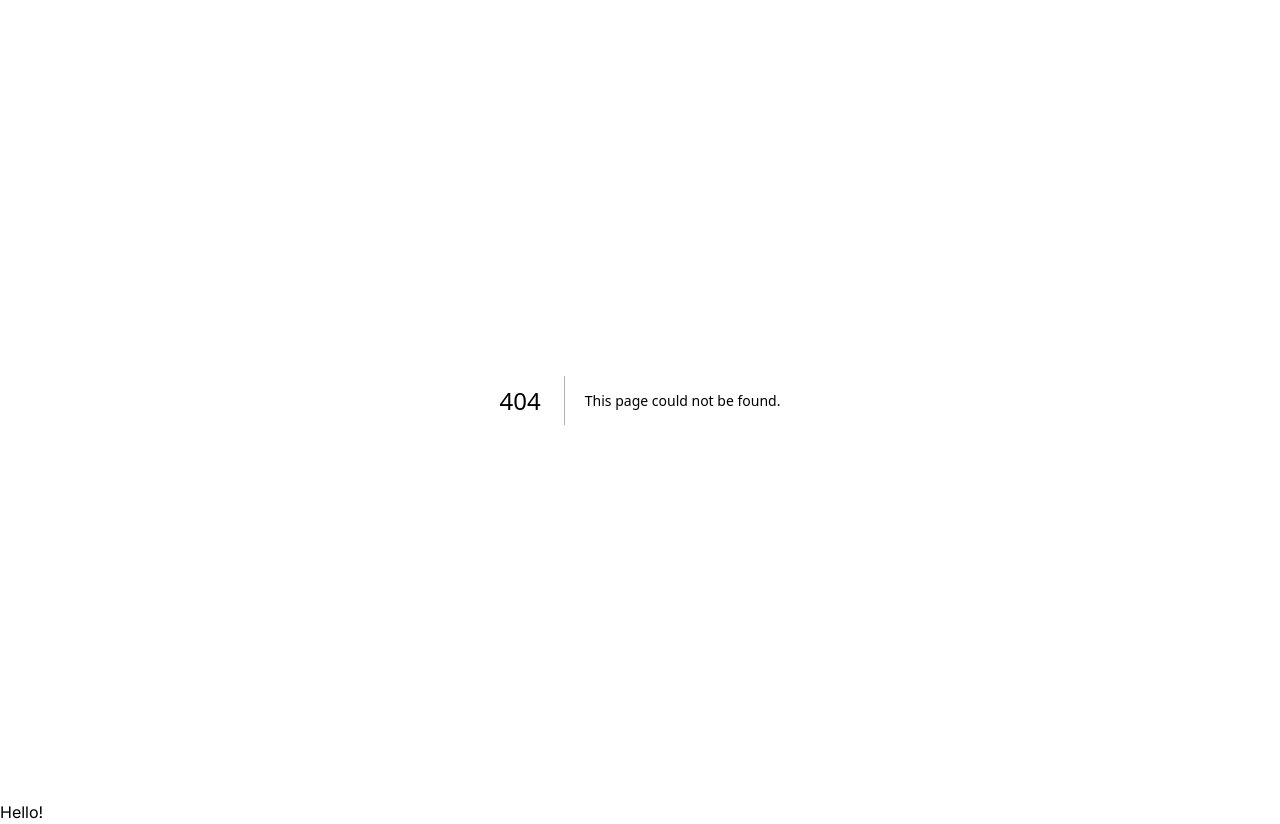
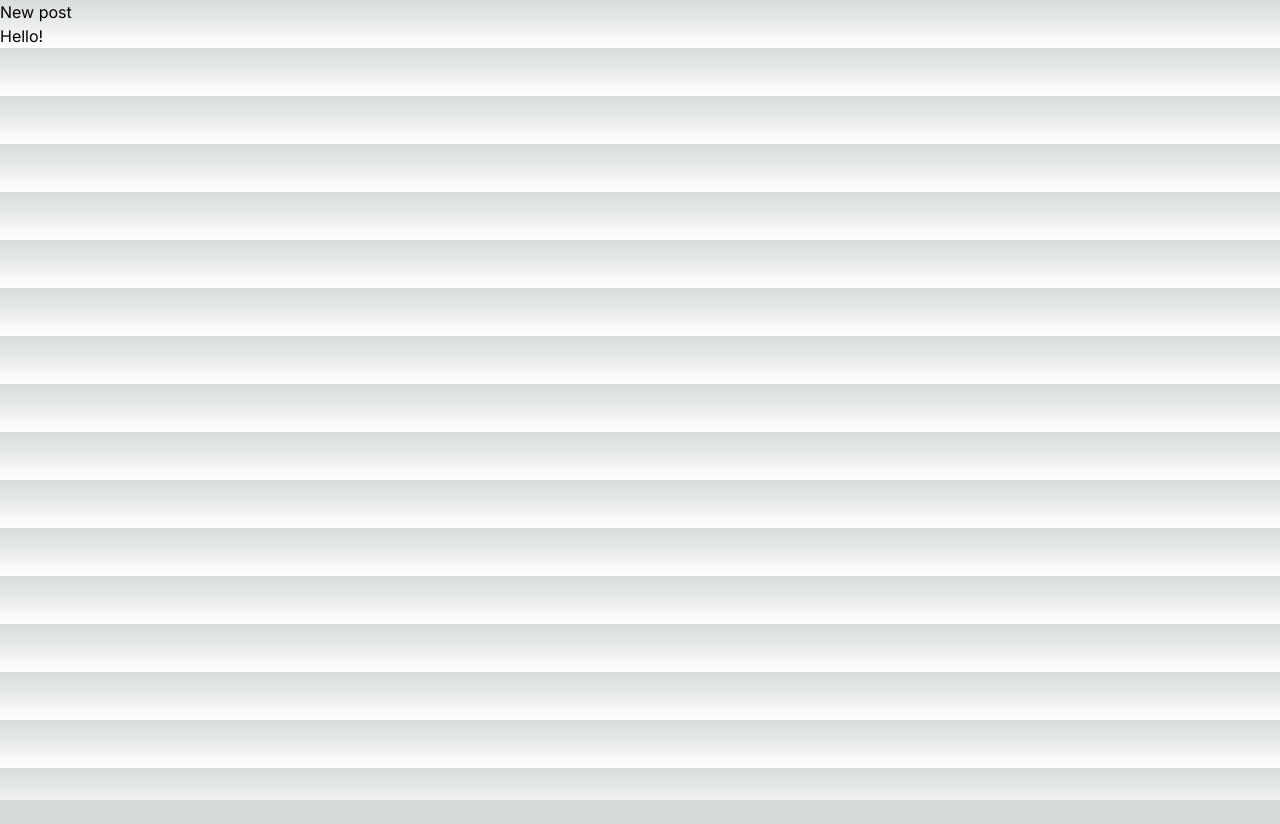
Before and after one commit to 7daytheory/nextjs, a Next.js app: page /posts/new in a window 1280 px wide. Before the commit this address had no page. After the commit the page ends 800 px from the top, so only its background shows below. Built offline with nearby package versions, Linux system fonts and the light colour scheme.

Commit message:
Create a nested route using file system

```diff
--- /dev/null
+++ b/app/posts/new/page.js
@@ -0,0 +1,11 @@
+import React from 'react'
+
+//localhost:3000/posts/new
+
+const page = () => {
+  return (
+    <div>New post</div>
+  )
+}
+
+export default page
--- /dev/null
+++ b/app/posts/page.js
@@ -0,0 +1,10 @@
+import React from 'react'
+
+//localhost:3000/posts
+const page = () => {
+  return (
+    <div>All Posts</div>
+  )
+}
+
+export default page
```
